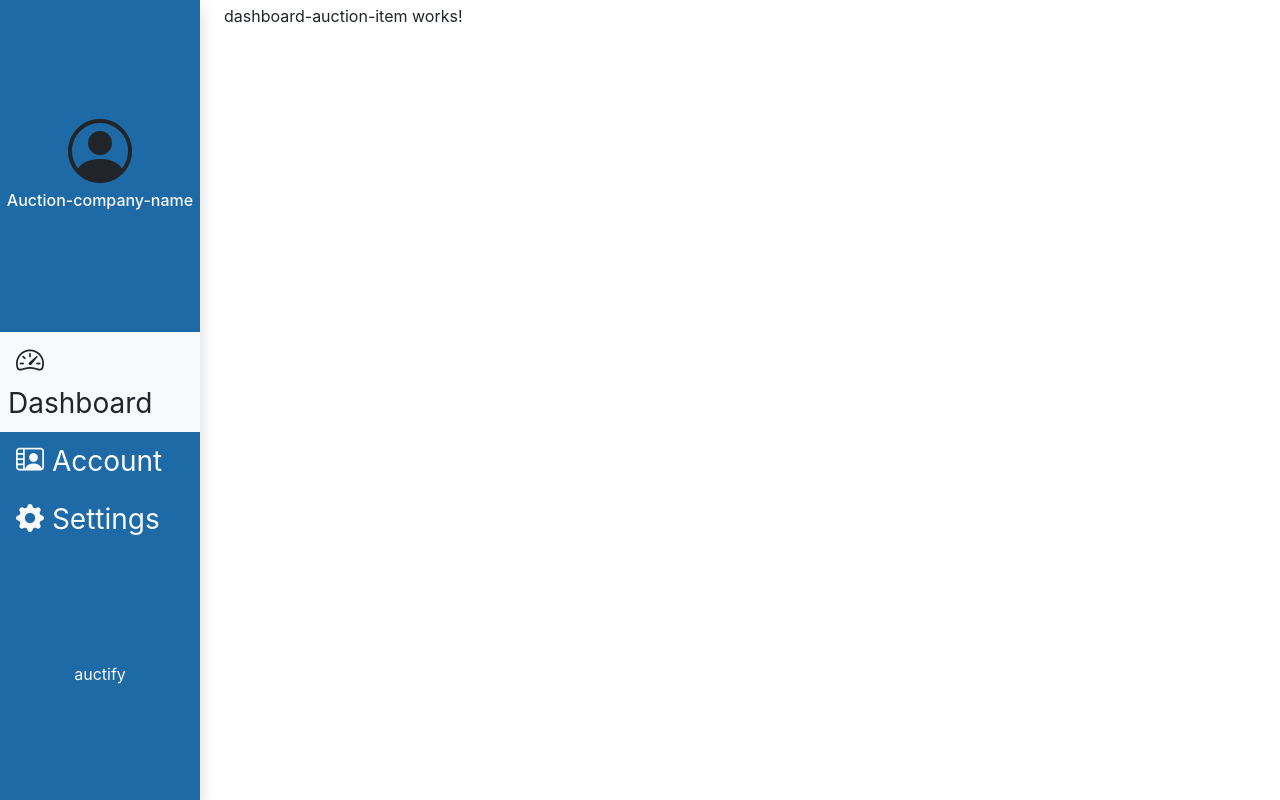
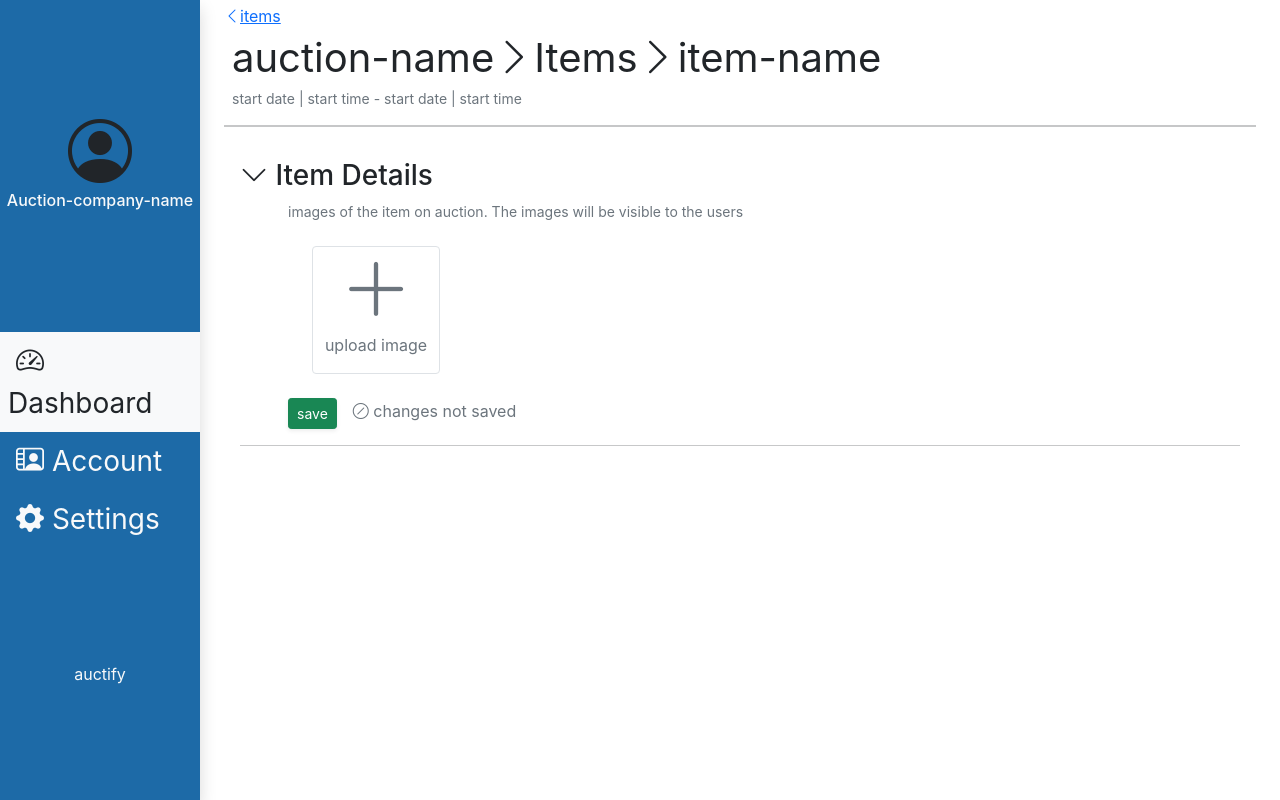
Before and after one commit to simphiwe-nkabinde/angular-dashboard-app, an Angular app: page /dashboard/auction/item in a window 1280 px wide. Built offline with nearby package versions, Linux system fonts and the light colour scheme.

Commit message:
auction item

```diff
--- a/src/app/pages/dashboard-auction-item/dashboard-auction-item.component.html
+++ b/src/app/pages/dashboard-auction-item/dashboard-auction-item.component.html
@@ -1 +1,48 @@
-<p>dashboard-auction-item works!</p>
+<header>
+    <a class="d-flex link-primary" [routerLink]="['../']">
+       <i class="bi bi-chevron-left"></i>
+       <p class="m-0">items</p>
+    </a>
+
+    <p class="ps-2 fs-1 m-0 d-flex">
+        auction-name
+        <i class="bi bi-chevron-right"></i>
+        Items
+        <i class="bi bi-chevron-right"></i>
+        item-name
+    </p>
+    <p class="text-muted m-0 ms-2 small">
+        start date | start time - start date | start time
+    </p>
+</header>
+<app-header-rule></app-header-rule>
+
+<section class="p-3">
+    <div>
+        <h3 (click)="toggleImagesDisplay()">
+            <i *ngIf="showImages" class="bi bi-chevron-down"></i>
+            <i *ngIf="!showImages" class="bi bi-chevron-right"></i>
+            Item Details
+        </h3>
+        <div class="ms-5">
+            <p class="small text-muted">
+                images of the item on auction. The images will be visible to the users
+            </p>
+            <input type="file" class="d-none" id="image-input" name="filename" (change)="handleFiles($event)">
+            <div class="d-flex flex-wrap m-3">
+                <div id="img-preview" class="d-flex flex-wrap">
+                </div>
+                <div class="m-2 add-img text-center" (click)="addImageClick()">
+                    <i class="bi bi-plus-lg display-2"></i>
+                    <p>upload image</p>
+                </div>
+            </div>
+            <button class="btn btn-sm btn-success shadow-sm">save</button>
+            <span class="text-muted ms-3">
+                <i class="bi bi-slash-circle"></i>
+                changes not saved
+            </span>
+        </div>
+        <hr>
+    </div>
+</section>
--- a/src/app/pages/dashboard-auction-item/dashboard-auction-item.component.scss
+++ b/src/app/pages/dashboard-auction-item/dashboard-auction-item.component.scss
@@ -0,0 +1,10 @@
+@import '/src/styles.scss';
+
+.add-img {
+    width: 8rem;
+    height: 8rem;
+    cursor: pointer;
+    @extend .border;
+    @extend .rounded;
+    @extend .text-muted;
+}
--- a/src/app/pages/dashboard-auction-item/dashboard-auction-item.component.ts
+++ b/src/app/pages/dashboard-auction-item/dashboard-auction-item.component.ts
@@ -7,9 +7,57 @@ import { Component, OnInit } from '@angular/core';
 })
 export class DashboardAuctionItemComponent implements OnInit {
 
-  constructor() { }
+  showImages: boolean = true;
+  preview: any;
+  imageInput: any;
+  newImage = <HTMLInputElement>document.getElementById('new-image')
+
+  constructor() {}
 
   ngOnInit(): void {
+    this.preview = <HTMLInputElement>document.getElementById('img-preview');
+    this.imageInput = <HTMLInputElement>document.getElementById("image-input");
   }
 
+  handleFiles(event: any) {
+    let file = event.target.files[0]
+
+    const div: any = document.createElement("div");
+    const para: any = document.createElement("p");
+    const img: any = document.createElement("img");
+
+    img.classList.add("preview-thumbnail");
+    img.file = file;
+    img.style.width = '8rem';
+    img.style.height = '8rem';
+    img.style.margin = '5px';
+    img.style.border = '1px #dee2e6 solid';
+    img.style.borderRadius = '5px';
+    img.style.padding = '5px';
+
+    para.innerText = `${file.name}`;
+    para.style.width = '8rem';
+    para.style.fontSize = '10px';
+    para.style.color = '#9e9e9e';
+
+    div.style.alignText = 'center'
+
+    div.appendChild(img);
+    div.appendChild(para);
+    this.preview.appendChild(div)
+
+    const reader = new FileReader();
+    reader.onload = ((aImg) => {
+       return (event: any) => { aImg.src = event.target.result; };
+      })(img);
+    reader.readAsDataURL(file);
+  }
+
+  addImageClick() {
+    this.imageInput.click()
+  }
+
+  toggleImagesDisplay() {
+    this.showImages = !this.showImages
+  }
 }
--- a/src/app/pages/dashboard-auction-items/dashboard-auction-items.component.html
+++ b/src/app/pages/dashboard-auction-items/dashboard-auction-items.component.html
@@ -15,7 +15,7 @@
 </header>
 <app-header-rule></app-header-rule>
 
-<div class="p-1 d-flex flex-wrap">
+<section class="p-1 d-flex flex-wrap">
     <app-card-auction-item></app-card-auction-item>
     <app-card-auction-item></app-card-auction-item>
     <app-card-auction-item></app-card-auction-item>
@@ -28,4 +28,4 @@
         </div>
 
     </div>
-</div>
+</section>
```
